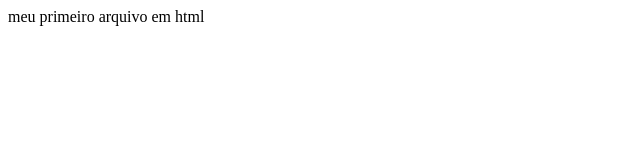
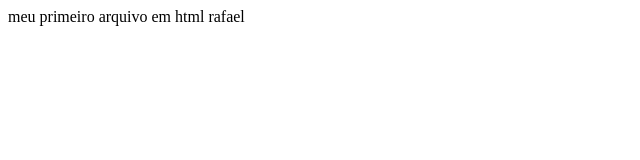
Before and after one commit to ProfessorRafaelAssumpcao/ProfessorRafaelAssumpcao, a plain HTML site: page index.html in a window 1280 px wide. Shown: the full height of the page, 0-640 px from the left. Drawn offline with Linux system fonts and the light colour scheme.

Commit message:
Update index.html

```diff
--- a/index.html
+++ b/index.html
@@ -1,3 +1,5 @@
 <html>
 <hl>meu primeiro arquivo em html</hl>
+<hl>rafael</hl>
+
 </html>
```
